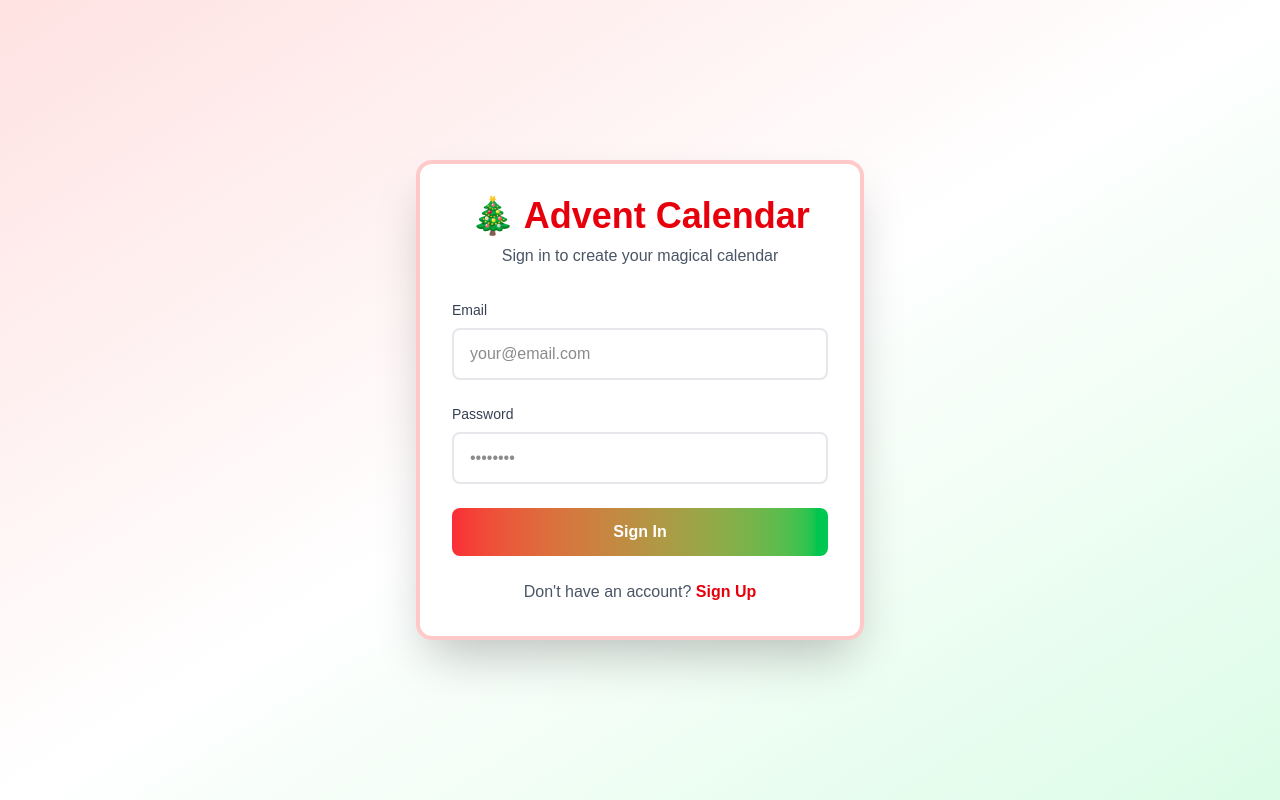
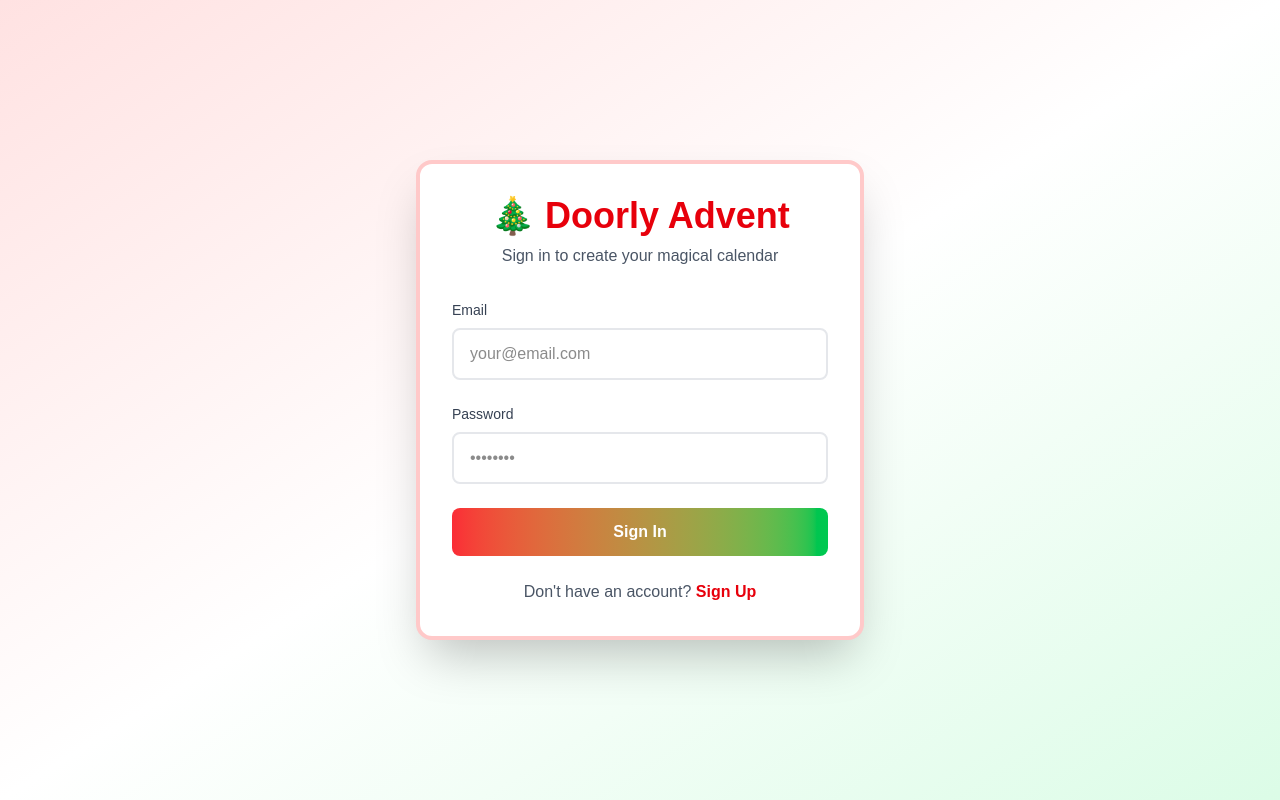
Before and after one commit to MrJanHorak/adventCalendar, a Next.js app: page /auth/signin in a window 1280 px wide. Built offline with nearby package versions, Linux system fonts and the light colour scheme.

Commit message:
refactor: Rename "Advent Calendar" to "Doorly Advent" across the application

```diff
--- a/src/app/auth/signin/page.tsx
+++ b/src/app/auth/signin/page.tsx
@@ -42,7 +42,7 @@ export default function SignIn() {
       <div className='bg-white p-8 rounded-2xl shadow-2xl w-full max-w-md border-4 border-red-200'>
         <div className='text-center mb-8'>
           <h1 className='text-4xl font-bold text-red-600 mb-2'>
-            🎄 Advent Calendar
+            🎄 Doorly Advent
           </h1>
           <p className='text-gray-600'>
             Sign in to create your magical calendar
--- a/src/app/calendar/[id]/edit/page.tsx
+++ b/src/app/calendar/[id]/edit/page.tsx
@@ -482,7 +482,7 @@ export default function EditCalendar({
             <Link href='/dashboard' className='flex items-center space-x-2'>
               <span className='text-3xl'>🎄</span>
               <span className='text-2xl font-bold text-red-600'>
-                Advent Calendar
+                Doorly Advent
               </span>
             </Link>
             <div className='flex items-center gap-4'>
@@ -1013,20 +1013,26 @@ export default function EditCalendar({
 
                       <div>
                         <label className='block text-xs font-medium text-gray-600 mb-2'>
-                          Border Radius
+                          Border Radius: {themeData.dateBorderRadius}
                         </label>
                         <input
-                          type='text'
-                          value={themeData.dateBorderRadius}
+                          type='range'
+                          min='0'
+                          max='32'
+                          step='2'
+                          value={parseInt(themeData.dateBorderRadius) || 16}
                           onChange={(e) =>
                             setThemeData({
                               ...themeData,
-                              dateBorderRadius: e.target.value,
+                              dateBorderRadius: `${e.target.value}px`,
                             })
                           }
-                          placeholder='e.g., 16px'
-                          className='w-full px-3 py-2 border-2 border-gray-200 rounded-lg focus:border-purple-400 focus:outline-none'
+                          className='w-full h-2 bg-gray-200 rounded-lg appearance-none cursor-pointer accent-purple-500'
                         />
+                        <div className='flex justify-between text-xs text-gray-500 mt-1'>
+                          <span>Sharp</span>
+                          <span>Rounded</span>
+                        </div>
                       </div>
                     </div>
                   </div>
--- a/src/app/calendar/create/page.tsx
+++ b/src/app/calendar/create/page.tsx
@@ -64,7 +64,7 @@ export default function CreateCalendar() {
             <Link href='/dashboard' className='flex items-center space-x-2'>
               <span className='text-3xl'>🎄</span>
               <span className='text-2xl font-bold text-red-600'>
-                Advent Calendar
+                Doorly Advent
               </span>
             </Link>
           </div>
--- a/src/app/dashboard/page.tsx
+++ b/src/app/dashboard/page.tsx
@@ -48,7 +48,7 @@ export default async function Dashboard() {
             <Link href='/' className='flex items-center space-x-2'>
               <span className='text-3xl'>🎄</span>
               <span className='text-2xl font-bold text-red-600'>
-                Advent Calendar
+                Doorly Advent
               </span>
             </Link>
             <div className='flex items-center space-x-4'>
@@ -172,8 +172,12 @@ export default async function Dashboard() {
                       View
                     </Link>
                   </div>
-                  <div className='mt-3 text-xs text-gray-500 text-center'>
-                    Share: <CopyShareLink shareId={calendar.shareId} />
+                  <div className='mt-3 pt-3 border-t border-gray-100'>
+                    <p className='text-xs text-gray-500 mb-2'>Share:</p>
+                    <CopyShareLink
+                      shareId={calendar.shareId}
+                      className='w-full'
+                    />
                   </div>
                 </div>
               )
--- a/src/app/demo/page.tsx
+++ b/src/app/demo/page.tsx
@@ -293,7 +293,7 @@ export default function DemoCalendar() {
             <Link href='/' className='flex items-center space-x-2'>
               <span className='text-3xl'>🎄</span>
               <span className='text-2xl font-bold text-red-600'>
-                Advent Calendar
+                Doorly Advent
               </span>
             </Link>
             <div className='flex items-center gap-4'>
--- a/src/app/page.tsx
+++ b/src/app/page.tsx
@@ -21,7 +21,7 @@ export default async function Home() {
             <div className='flex items-center space-x-2'>
               <span className='text-3xl'>🎄</span>
               <span className='text-2xl font-bold text-red-600'>
-                Advent Calendar
+                Doorly Advent
               </span>
             </div>
             <div className='flex items-center space-x-4'>
--- a/src/app/share/[shareId]/page.tsx
+++ b/src/app/share/[shareId]/page.tsx
@@ -311,7 +311,7 @@ export default function SharedCalendar({
             <Link href='/' className='flex items-center space-x-2'>
               <span className='text-3xl'>🎄</span>
               <span className='text-2xl font-bold text-red-600'>
-                Advent Calendar
+                Doorly Advent
               </span>
             </Link>
           </div>
--- a/src/components/CopyShareLink.tsx
+++ b/src/components/CopyShareLink.tsx
@@ -43,14 +43,16 @@ export default function CopyShareLink({
 
   return (
     <span className={`inline-flex items-center gap-2 ${className}`.trim()}>
-      <code className='bg-white px-2 py-1 rounded'>{shareUrl}</code>
+      <code className='bg-gray-50 px-2 py-1 rounded text-xs border border-gray-200 flex-1 min-w-0 truncate'>
+        {shareUrl}
+      </code>
       <button
         type='button'
         onClick={handleCopy}
-        className='px-2 py-1 rounded bg-blue-600 text-white text-[11px] font-medium hover:bg-blue-700 focus:outline-none focus:ring-2 focus:ring-blue-400'
+        className='px-3 py-1 rounded bg-blue-600 text-white text-xs font-medium hover:bg-blue-700 focus:outline-none focus:ring-2 focus:ring-blue-400 whitespace-nowrap flex-shrink-0'
         aria-label='Copy share link'
       >
-        {copied ? 'Copied!' : 'Copy'}
+        {copied ? '✓ Copied!' : 'Copy'}
       </button>
     </span>
   );
```
